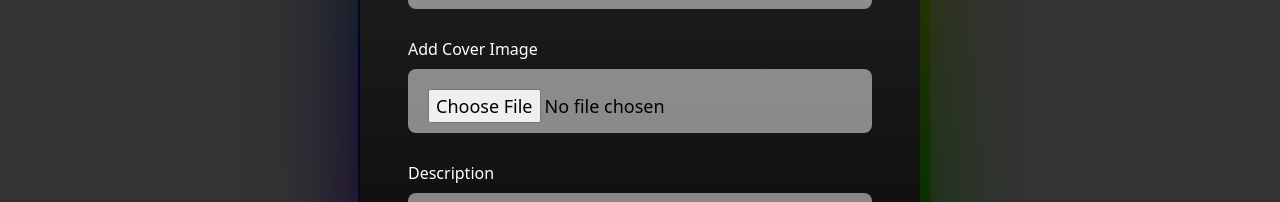
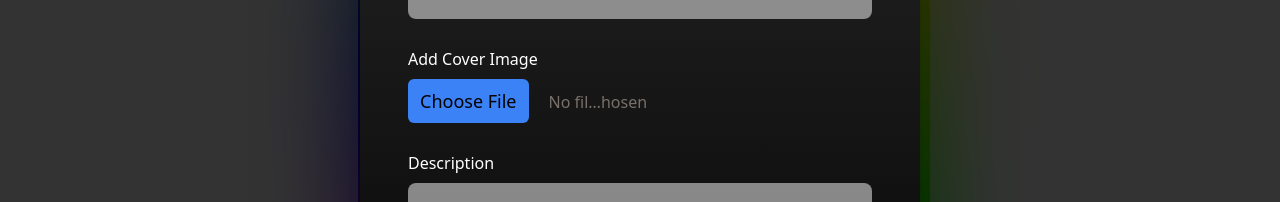
Before and after one commit to Hassaanjbaig-code/VideoStream-Front, a React (Vite) app: page /createChannel in a window 1280 px wide. Shown: the part 491-693 px from the top of the page. Built offline with nearby package versions, Linux system fonts and the light colour scheme.

Commit message:
Animated Cursor

```diff
--- a/package.json
+++ b/package.json
@@ -17,6 +17,7 @@
     "@rest-hooks/rest": "^7.4.4",
     "axios": "^1.6.7",
     "react": "^18.2.0",
+    "react-animated-cursor": "^2.11.2",
     "react-dom": "^18.2.0",
     "react-icons": "^4.11.0",
     "react-loading": "^2.0.3",
--- a/src/App.tsx
+++ b/src/App.tsx
@@ -11,6 +11,7 @@ import ViewScreen from "./components/viewScreen/ViewScreen";
 import ViewChannelDetial from "./components/channel/ViewChannelDetial";
 import NoAuthPage from "./components/NoAuth/noAuthPage";
 import { isLoggedIn } from "./components/input/Auth";
+import AnimCursor from "./components/channel/AnimCursor";
 const App = () => {
   const [showError, setshowError] = useState({
     error: "",
@@ -26,6 +27,7 @@ const App = () => {
   };
   return (
     <main className="bg-black/80 text-white">
+      <AnimCursor />
       {showError.status !== 0 && (
         <h3
           className={`w-full h-10 flex justify-center items-center ${
@@ -40,9 +42,10 @@ const App = () => {
         <Route path="/SignIn" element={<SignIn />} />
         <Route path="/SignUp" element={<SigUp handleError={showingError} />} />
         <Route path="/" element={<Home />} />
-        <Route path="/AddVideo" element={
-          isLoggedIn.value ? <CreateCard /> : <NoAuthPage />
-        } />
+        <Route
+          path="/AddVideo"
+          element={isLoggedIn.value ? <CreateCard /> : <NoAuthPage />}
+        />
         <Route path="/createChannel" element={<CreateChannel />} />
         <Route
           path="/channel"
--- /dev/null
+++ b/src/components/channel/AnimCursor.tsx
@@ -0,0 +1,21 @@
+import AnimatedCursor from "react-animated-cursor";
+
+const AnimCursor = () => {
+  return (
+    <AnimatedCursor
+      innerSize={8}
+      outerSize={30}
+      innerScale={1}
+      outerScale={1.5}
+      outerAlpha={0}
+      innerStyle={{
+        backgroundColor: "var(--cursor-color)",
+      }}
+      outerStyle={{
+        border: "3px solid var(--cursor-color)",
+      }}
+    />
+  );
+};
+
+export default AnimCursor;
--- a/src/components/channel/CardChannel.tsx
+++ b/src/components/channel/CardChannel.tsx
@@ -19,12 +19,10 @@ const CardChannel = ({ Video }: { Video: Video }) => {
   const [DeleteClick, setDeleteCLick] = useState(false);
   const handleButton = () => {
     setDeleteCLick(!DeleteClick);
-    console.log(DeleteClick);
   };
 
 
   function handleDelete(value:string) {
-    console.log(value)
     videoDelete(value)
   }
 
@@ -66,7 +64,7 @@ const CardChannel = ({ Video }: { Video: Video }) => {
               <div className="z-50 bg-[#424b55de] absolute right-0 bottom-12 w-32 h-16 flex text-center justify-center rounded-lg">
                 <button
                   type="button"
-                  className="py-2 px-1 hover:bg-gray-800 w-full h-full font-bold font-sans text-2xl"
+                  className="py-2 px-1 hover:bg-gray-800 w-full h-full font-bold font-sans text-2xl rounded-md"
                   onClick={() => handleDelete(Video._id)}
                 >
                   Delete
--- a/src/components/channel/CreateChannel.tsx
+++ b/src/components/channel/CreateChannel.tsx
@@ -133,8 +133,7 @@ const CreateChannel = () => {
             handleForm={handleFormChange}
             handleBlur={handleBlurName}
             handleFocus={handleFocus}
-            placeholder="Enter your name"
-          />
+            placeholder="Enter your name" classeWraper={null} divClassName={null}          />
           <div className="flex flex-col gap-2 relative md:w-[29rem] w-full">
             <label className="w-full">
               Add Cover Image{" "}
@@ -145,11 +144,15 @@ const CreateChannel = () => {
             <input
               name="image"
               type="file"
+              accept="image/*"
               onBlur={handleBlurImage}
               onChange={handleImage}
               // onFocus={handleFocus}
               placeholder="Add a Cover Image"
-              className={`bg-white/50 focus:bg-white h-16 text-lg rounded-lg p-5 focus:ring text-black`}
+              className={`text-base text-stone-500 file:text-lg w-60
+              file:mr-5 file:p-2 file:rounded-md file:px-3 file:border-none
+               file:font-medium file:bg-blue-500 hover:file:bg-blue-600
+              focus:file:bg-blue-800`}
             />
           </div>
           <TextArea
--- a/src/components/channel/ViewChannelDetial.tsx
+++ b/src/components/channel/ViewChannelDetial.tsx
@@ -26,12 +26,11 @@ const ViewChannelDetial = () => {
       [e.target.name as keyof typeof buttonOption]:
         !buttonOption[e.target.name as keyof typeof buttonOption],
     });
-    // console.log("This is add new", ButtonOption.value);
   }
 
   if (isLoading) {
     return (
-      <div className="h-screen w-full flex justify-center items-center">
+      <div className="h-screen w-full flex justify-center items-center cursor-progress">
         <ReactLoading type="spinningBubbles" color="#fff" height={"20%"} />
       </div>
     );
--- a/src/components/createCard/CreateCard.tsx
+++ b/src/components/createCard/CreateCard.tsx
@@ -174,7 +174,7 @@ const CreateCard = () => {
     );
   }
   return (
-    <section className="w-full md:h-[170vh] h-100% flex justify-center items-center">
+    <section className={`w-full md:h-[170vh] h-100% flex justify-center items-center ${isLoading && "cursor-progress"}`}>
       <div className="w-[25rem] md:w-[35rem] h-[85%] my-12 p-[11px 15px 14px 11px] bg-black md:rainbow flex flex-col shadow-lg rounded-xl">
         <h2 className="text-center my-3 font-bold text-6xl text-white">
           Add a Video
--- a/src/index.css
+++ b/src/index.css
@@ -52,3 +52,11 @@
 .controller_animate {
   @apply opacity-0 transition-opacity duration-300 ease-in-out hover:opacity-100
 }
+
+html {
+  --cursor-color: #ba9cd9
+}
+
+html.dark-mode {
+  --cursor-color: #fff
+}
```
Also changed, not shown: src/components/viewScreen/LikeDisLike.tsx (+0 -29 lines), 1 other file (tests, documents, lock files or other folders).
